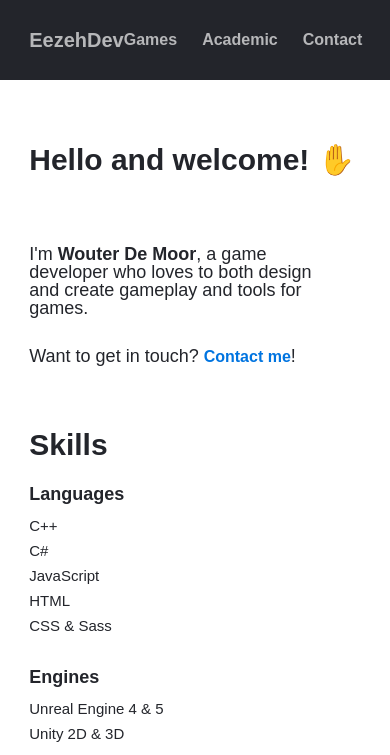
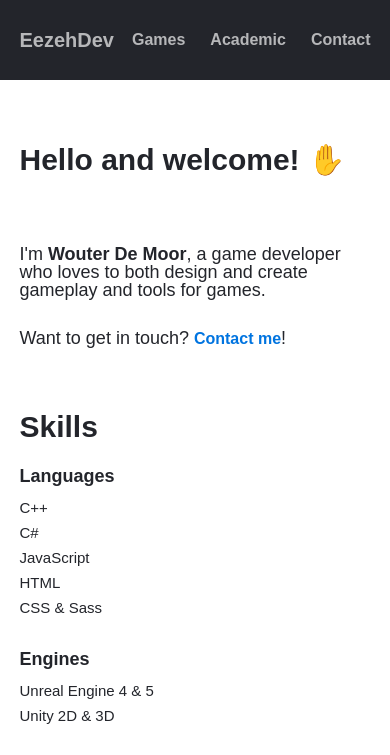
Before and after one commit to EezehDev/Portfolio, an Eleventy site: page src/index.md in a window 390 px wide. Shown: the top 755 px of the page. Built offline with nearby package versions, Linux system fonts and the light colour scheme; Eleventy itself is replaced by a stand-in of ours; files that its build step writes are made by us from their sources; what eleventy-plugin-sass would draw is missing.

Commit message:
Fixed introduction and contact

```diff
--- a/src/assets/style.scss
+++ b/src/assets/style.scss
@@ -19,7 +19,7 @@ html{
 
 @media (max-width: 1199px){
     .container{
-        width: 85%;
+        width: 90%;
     }
 }
 
@@ -109,7 +109,11 @@ a:hover{
 
 /*Home styling*/
 .introduction{
+    display: grid;
+    flex-direction: row;
+    justify-content: left;
     padding: 5rem 0 9rem 0;
+
     font-size: 1.8rem;
 
     .introduction-title{
@@ -117,12 +121,15 @@ a:hover{
     }
 
     .introduction-text{
-        width: 50rem;
-        max-width: 90%;
+        min-width: 80%;
+        max-width: 50rem;
     }
 
     .introduction-contact{
         padding-top: 3rem;
+
+        min-width: 80%;
+        max-width: 45rem;
     }
 }
 
@@ -235,8 +242,8 @@ a:hover{
 .contact-subtitle{
     margin: 0 auto;
     padding: 0 2rem 4.5rem 2rem;
-    width: 50rem;
-    max-width: 90%;
+    min-width: 80%;
+    max-width: 50rem;
 
     text-align: center;
     font-size: 1.8rem;
```
